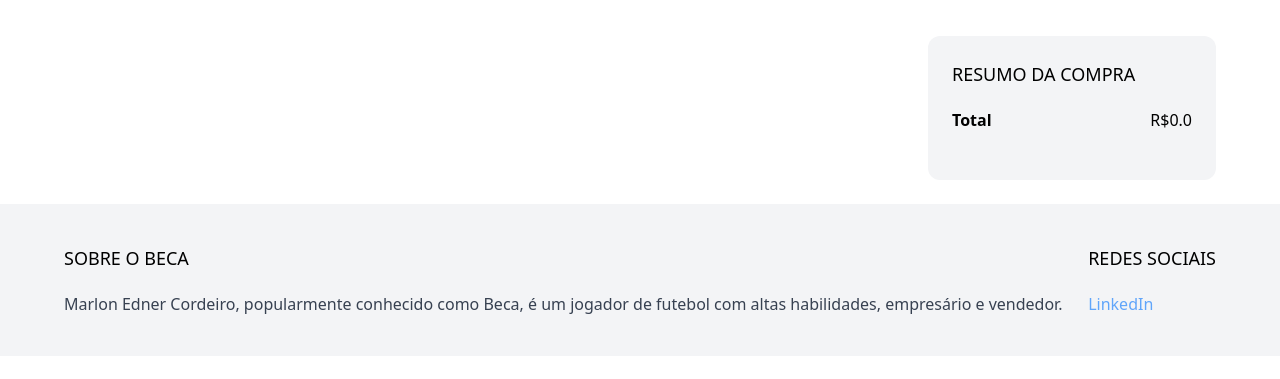
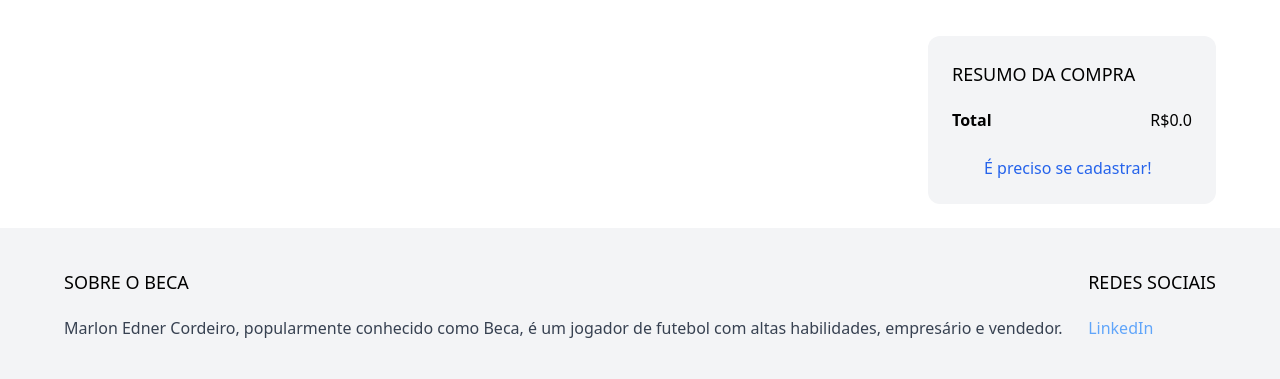
Before and after one commit to garzuze/eBeca_django, a Django app: page /cart/ in a window 1280 px wide. Shown: the part 107-486 px from the top of the page. Run offline with Django 4.2, Linux system fonts and the light colour scheme; some libraries are stand-ins or nearby versions.

Commit message:
Cadastro completamente funcional!
Implementei algumas coisas para conseguir o cadastro funcionando completamente:
- Botões de login e cadastro quando o usuário clica no ícone de login, se ele não estiver logado.
- Caso ele esteja logado, o botão irá redirecionar para a conta dele
- Uma condicional na página de cart que só deixa o user comprar se ele tiver um cadastro e estiver logado

```diff
--- a/eBeca/templates/cart/cart.html
+++ b/eBeca/templates/cart/cart.html
@@ -23,9 +23,14 @@
                     {% include 'cart/partials/cart_total.html' %}
                 </span>
             </div>
-            {% if cart %}
-                <a href="{% url 'checkout' %}" class="inline-block px-8 py-4 rounded-xl
-                bg-blue-500 hover:bg-blue-700 text-white">Finalizar</a>
+            {% if request.user.is_authenticated %}
+                {% if cart %}
+                    <a href="{% url 'checkout' %}" class="inline-block px-8 py-4 rounded-xl
+                    bg-blue-500 hover:bg-blue-700 text-white">Finalizar</a>
+                {% endif %}
+            {% else %}
+                <a href="{% url 'signup' %}" class="inline px-8 py-4 rounded-xl
+                text-blue-600 hover:bg-gray-200 font-medium">É preciso se cadastrar!</a>
             {% endif %}
         </div>
     </div>
--- a/eBeca/templates/core/base.html
+++ b/eBeca/templates/core/base.html
@@ -1,34 +1,71 @@
 <!DOCTYPE html>
 {% load static %}
 <html lang="en">
+
 <head>
     <meta charset="UTF-8">
     <meta name="viewport" content="width=device-width, initial-scale=1.0">
     <script src="https://cdn.tailwindcss.com"></script>
+    <link href="https://cdnjs.cloudflare.com/ajax/libs/flowbite/1.8.1/flowbite.min.css" rel="stylesheet" />
     <title>{% block title %}{% endblock %} | eBeca</title>
 </head>
+
 <body>
     <nav>
         <div class="max-w-6xl mx-auto py-2 px-6 xl:px-0 flex items-center justify-between">
             <div class="menu-left flex items-center space-x-6">
-                <a href="{% url 'frontpage' %}"><img src="{% static 'core/eBeca_logo.png' %}" class="py-6" width="120px"></a>
+                <a href="{% url 'frontpage' %}">
+                    <img src="{% static 'core/eBeca_logo.png' %}" class="py-6" width="120px">
+                </a>
 
                 <ul class="flex items-center space-x-4">
-                    <li><a href="{% url 'shop' %}" class="font-medium text-green-500 hover:text-green-900">Comprar</a></li>
-                    <li><a href="{% url 'about' %}" class="font-medium text-green-500 hover:text-green-900">Sobre</a></li>
-
+                    <li>
+                        <a href="{% url 'shop' %}" class="font-medium text-green-500 hover:text-green-700">Comprar</a>
+                    </li>
+                    <li>
+                        <a href="{% url 'about' %}" class="font-medium text-green-500 hover:text-green-700">Sobre</a>
+                    </li>
                     {% if request.user.is_authenticated %}
-                        <li><a href="{% url 'logout' %}" class="font-medium text-green-500 hover:text-green-900">Logout</a></li>
+                        <li>
+                            <a href="{% url 'logout' %}" class="font-medium text-green-500 hover:text-green-700">Logout</a>
+                        </li>
                     {% endif %}
                 </ul>
             </div>
 
             <div class="menu-right flex items-center space-x-4">
-                <a href="{% url 'account' %}" class="user_icon text-blue-600">
-                    <svg xmlns="http://www.w3.org/2000/svg" fill="none" viewBox="0 0 24 24" stroke-width="1.5" stroke="currentColor" class="w-6 h-6">
-                        <path stroke-linecap="round" stroke-linejoin="round" d="M17.982 18.725A7.488 7.488 0 0012 15.75a7.488 7.488 0 00-5.982 2.975m11.963 0a9 9 0 10-11.963 0m11.963 0A8.966 8.966 0 0112 21a8.966 8.966 0 01-5.982-2.275M15 9.75a3 3 0 11-6 0 3 3 0 016 0z" />
+                <!-- Botão user -->
+                <button id="dropdownUserAvatarButton" data-dropdown-toggle="dropdownAvatar"
+                    class="user_icon text-blue-600 rounded-full" type="button">
+                    <svg xmlns="http://www.w3.org/2000/svg" fill="none" viewBox="0 0 24 24" stroke-width="1.5"
+                        stroke="currentColor" class="w-6 h-6">
+                        <path stroke-linecap="round" stroke-linejoin="round"
+                            d="M17.982 18.725A7.488 7.488 0 0012 15.75a7.488 7.488 0 00-5.982 2.975m11.963 0a9 9 0 10-11.963 0m11.963 0A8.966 8.966 0 0112 21a8.966 8.966 0 01-5.982-2.275M15 9.75a3 3 0 11-6 0 3 3 0 016 0z" />
                     </svg>
+                </button>
+                <!-- Pequeno menu dropddown -->
+                <div id="dropdownAvatar" class="z-10 hidden bg-white divide-y divide-gray-100 rounded-lg shadow">
+                    {% if request.user.is_authenticated %}
+                        <div class="px-4 py-3">
+                            <a class="font-medium text-blue-500 hover:text-blue-700" href="{% url 'account' %}">
+                                {{ request.user.first_name }} {{ request.user.last_name }}
                             </a>
+                            <p class="text-green-500">{{request.user.email}}</p>
+                        </div>
+                    {% else %}
+                        <ul class="py-2" aria-labelledby="dropdownUserAvatarButton">
+                            <li>
+                                <a href="{% url 'signup' %}" class="block px-4 py-2 font-medium text-green-500 hover:text-green-700 hover:bg-gray-100">
+                                    Cadastro
+                                </a>
+                            </li>
+                            <li>
+                                <a href="{% url 'login' %}" class="block px-4 py-2 font-medium text-green-500 hover:text-green-700 hover:bg-gray-100">
+                                    Login
+                                </a>
+                            </li>
+                    {% endif %}
+                </div>
 
                 <!-- Event listener em htmx -->
                 <div
@@ -60,12 +97,18 @@
             <div class="footer-right ">
                 <h2 class="mb-5 uppercase text-lg">Redes sociais</h2>
                 <ul class="space-y-2">
-                    <li><a href="https://www.linkedin.com/in/marloncordeiro/" class="text-blue-400 hover:text-blue-900">LinkedIn</a></li>
+                    <li>
+                        <a href="https://www.linkedin.com/in/marloncordeiro/" class="text-blue-400 hover:text-blue-700">
+                            LinkedIn
+                        </a>
+                    </li>
                 </ul>
             </div>
         </div>
     </footer>
     <!-- HTMX cdn -->
     <script src="https://unpkg.com/htmx.org@1.7.0/dist/htmx.min.js"></script>
+    <script src="https://cdnjs.cloudflare.com/ajax/libs/flowbite/1.8.1/flowbite.min.js"></script>
 </body>
+
 </html>
--- a/eBeca/templates/core/login.html
+++ b/eBeca/templates/core/login.html
@@ -11,12 +11,12 @@
             {% csrf_token %}
             <div>
                 <label for="username">Usuário</label>
-                <input id="username" name="username" type="text" class="w-full mt-2 py-4 px-6 bg-white rounded-xl">
+                <input id="username" name="username" type="text" class="w-full mt-2 py-4 px-6 bg-white rounded-xl border-0">
             </div>
 
             <div>
                 <label for="pwd">Senha</label>
-                <input id="pwd" name="password" type="password" class="w-full mt-2 py-4 px-6 bg-white rounded-xl">
+                <input id="pwd" name="password" type="password" class="w-full mt-2 py-4 px-6 bg-white rounded-xl border-0">
             </div>
 
             {% if form.erros %}
--- a/eBeca/todo.txt
+++ b/eBeca/todo.txt
@@ -1,5 +1,5 @@
 **Lista de tarefas do projeto**
-- Deixar cadastro funcional
+- Deixar cadastro funcional @done
 - Adicionar informações preenchidas no checkout (cep, endereço e telefone) no cadastro
 - Consertar erro de checkout vazio @done
 - Adicionar QRcode com pix do pai como método de pagamento @done
```
Also changed, not shown: eBeca/templates/cart/checkout.html (+8 -8 lines), eBeca/templates/core/signup.html (+7 -7 lines). Lines whose indentation alone changed are shown as unchanged.
